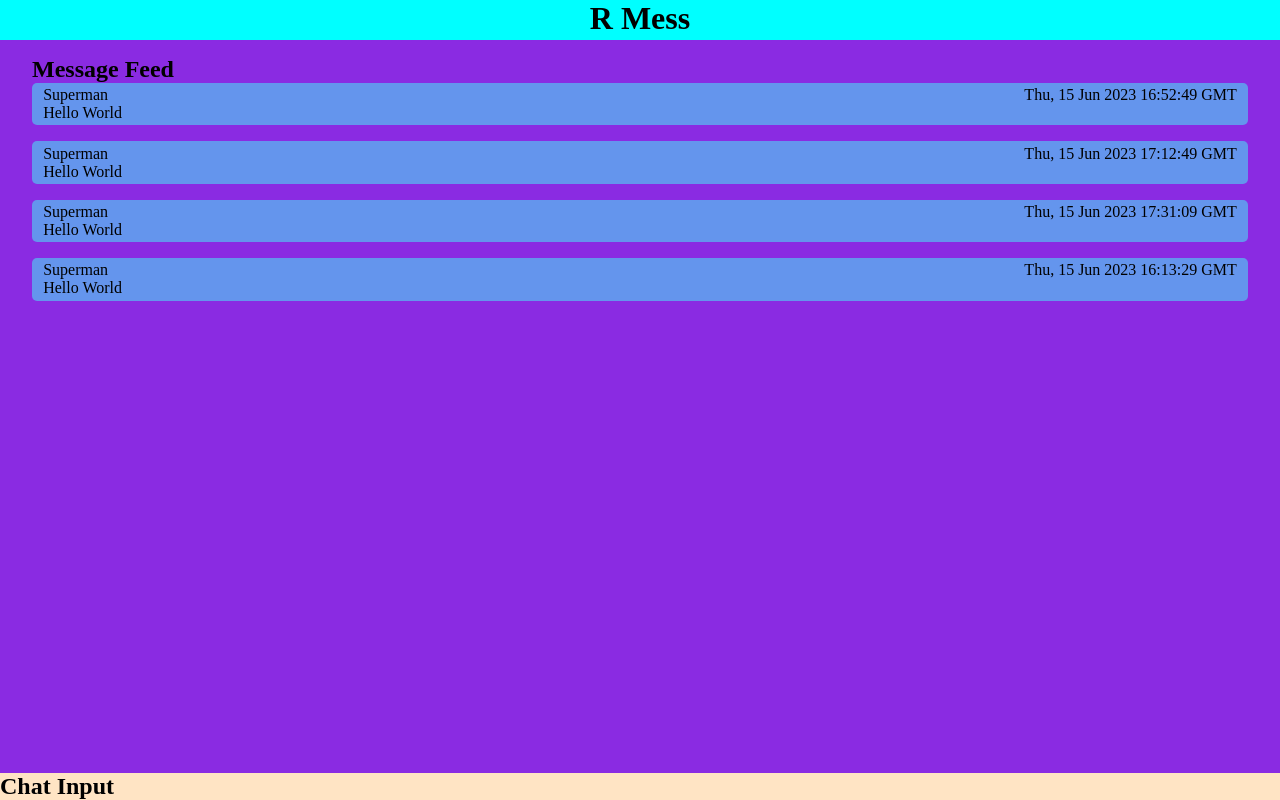
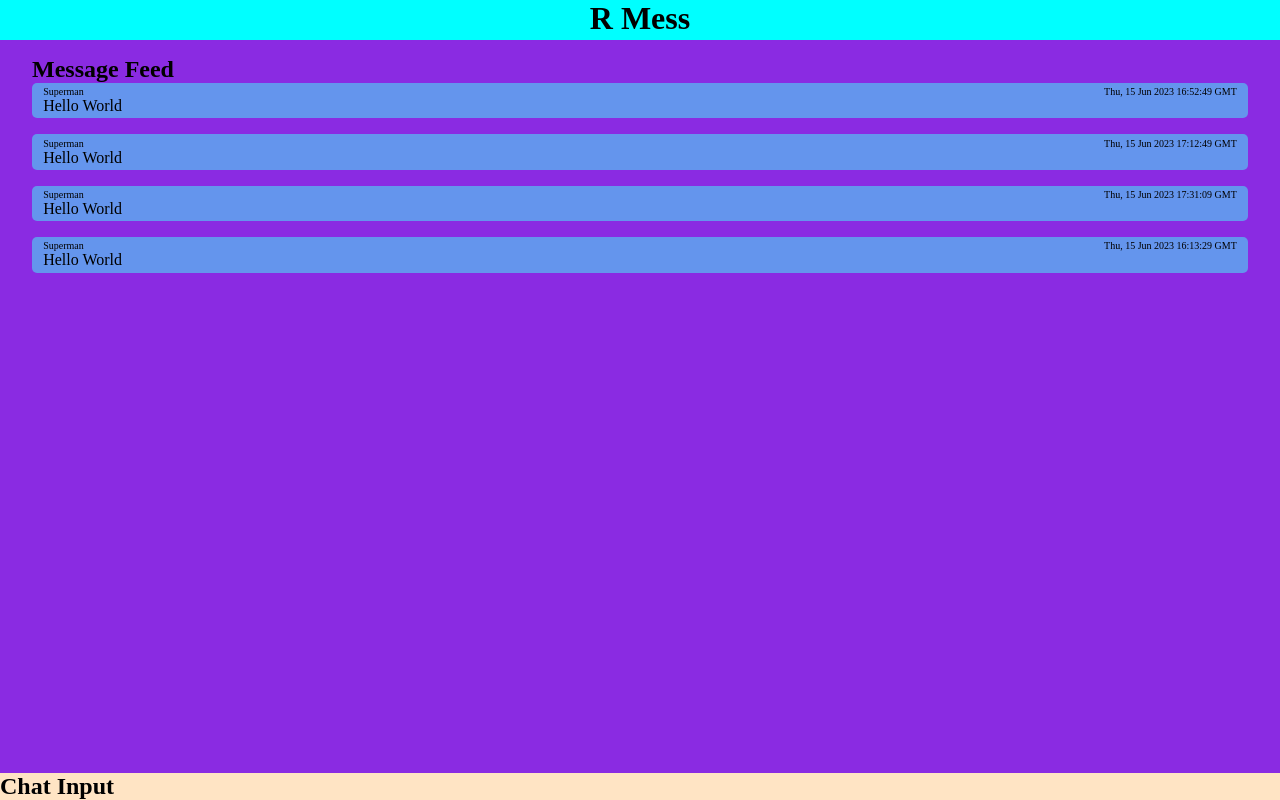
Before and after one commit to LarsGJobloop/realtime-messaging, a React (Vite) app in the folder client/: page / in a window 1280 px wide. Built offline with nearby package versions, Linux system fonts and the light colour scheme.

Commit message:
decreased size of message meta infor

```diff
--- a/client/src/components/ChatMessageCard/style.module.css
+++ b/client/src/components/ChatMessageCard/style.module.css
@@ -8,4 +8,6 @@
 .ChatMessageCard > div {
   display: flex;
   justify-content: space-between;
+
+  font-size: x-small;
 }
```
